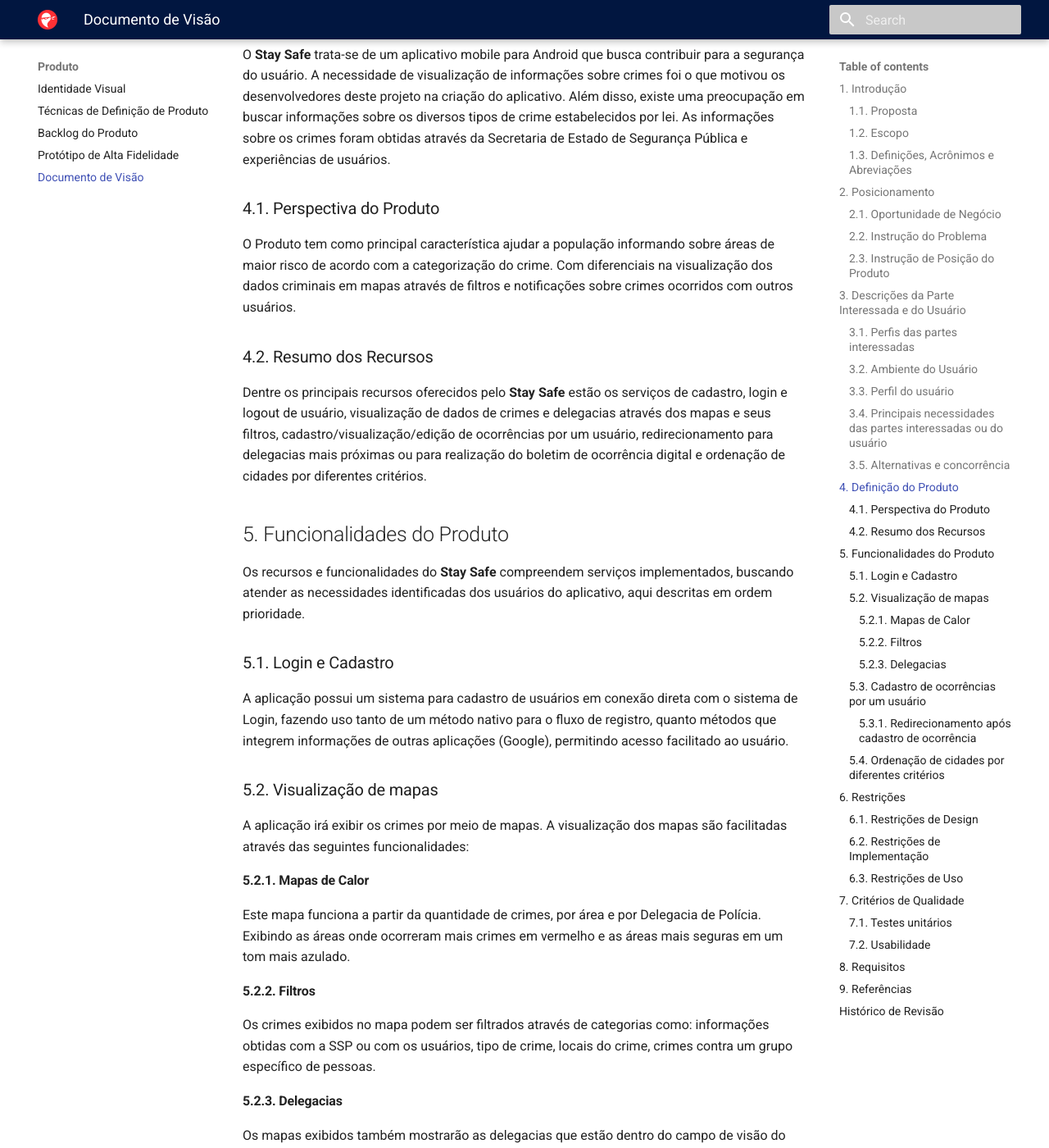
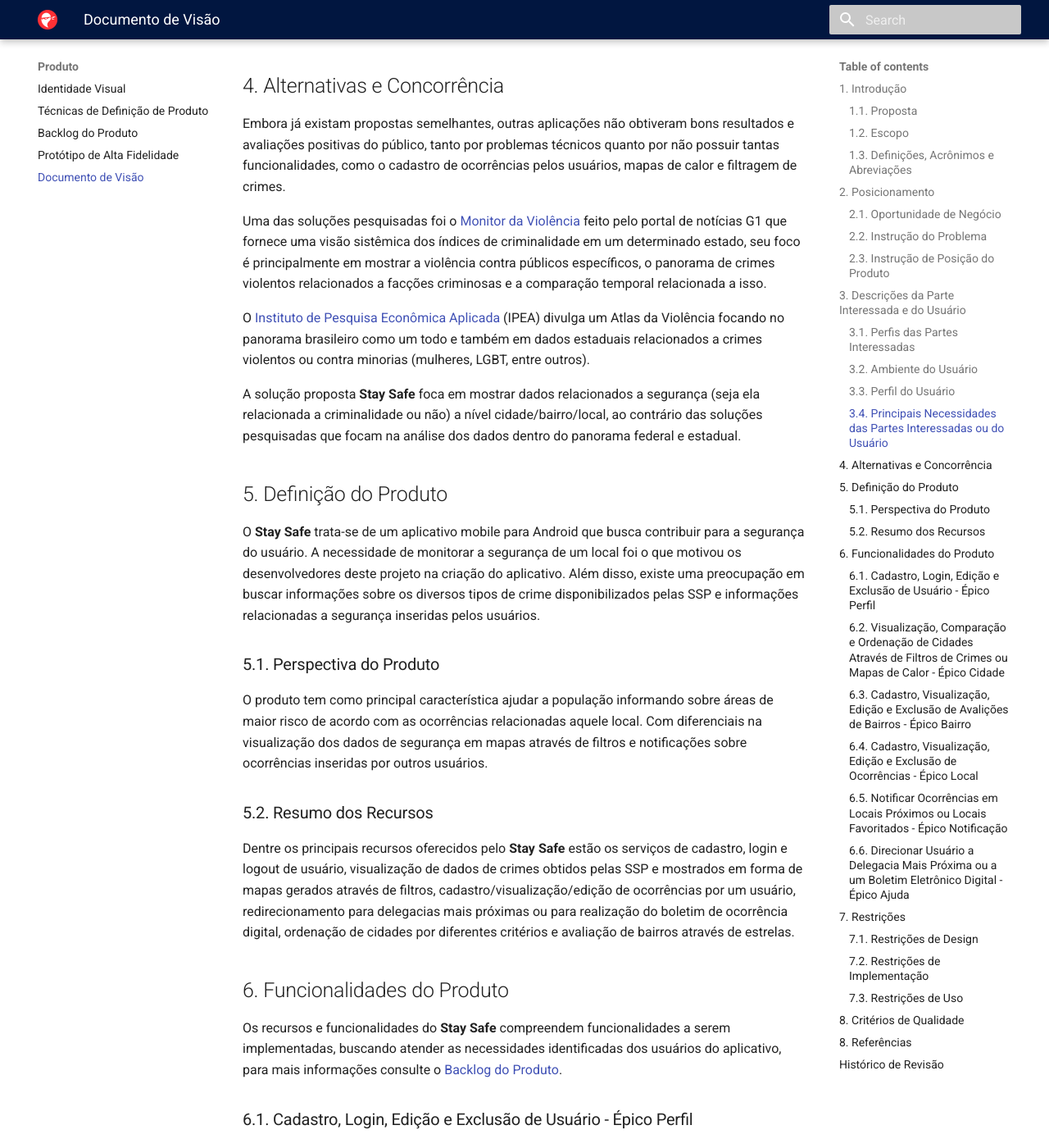
Before and after one commit to fga-eps-mds/2020.1-stay-safe-docs, an MkDocs documentation site: the page built from docs/produto/visao.md, in a window 1280 px wide and 1400 px high, scrolled down 3937 px. Shown: the whole window at 82% size. Built offline with MkDocs 1.6.1 and Material for MkDocs 9.7.7, drawn with Linux system fonts in a browser that asks for light colours; some of the changed text lies outside the part shown.

Commit message:
Update vision document.
Co-authored-by: Lucas Boaventura <lucasxboaventura@hotmail.com>
Co-authored-by: Renan Schadt <welzrenan@gmail.com>

```diff
--- a/docs/produto/visao.md
+++ b/docs/produto/visao.md
@@ -6,11 +6,11 @@
 
 ### 1.1. Proposta
 
-Este documento está organizado de acordo com a metodologia **RUP**, o *Rational Unified Process* e tem como objetivo estabelecer um posicionamento sobre a aplicação mobile **Stay Safe**, definindo detalhadamente as características da aplicação, apresentando uma visão clara dos desenvolvedores e objetivos. Para isso, serão apresentados tópicos referentes a descrição do problema a ser solucionado, posicionamento do produto em relação ao mercado, as partes interessadas e usuários, a definição do produto: funcionalidades e restrições, e requisitos para a aplicação do produto, de forma a promover um fácil entendimento do leitor, seja ele usuário ou desenvolvedor.
+Este documento está organizado de acordo com a metodologia **RUP**, o *Rational Unified Process* e tem como objetivo estabelecer um posicionamento sobre a aplicação mobile **Stay Safe**, definindo detalhadamente as características da aplicação, apresentando uma visão clara dos desenvolvedores e objetivos. Para isso, serão apresentados tópicos referentes a descrição do problema a ser solucionado, posicionamento do produto em relação ao mercado, as partes interessadas e usuários e a definição do produto: funcionalidades e restrições.
 
 ### 1.2. Escopo
 
-Este projeto tem como finalidade sistematizar e proporcionar melhor visibilidade de estatísticas relacionadas à incidência de crimes por região, de forma a facilitar a visualização pela sociedade, além de possibilitar o registro e alerta de ocorrências.
+Este projeto tem como finalidade sistematizar e proporcionar melhor visibilidade de estatísticas relacionadas à incidência de crimes por região, de forma a facilitar a visualização pela sociedade, além de possibilitar o registro, alerta de ocorrências e avaliações de bairros.
 
 ### 1.3. Definições, Acrônimos e Abreviações
 
@@ -21,149 +21,126 @@
 
 ### 2.1. Oportunidade de Negócio
 
-Com o histórico de já ter feito parte da lista dos [países mais perigosos do mundo](https://www.camara.leg.br/radio/programas/543467-brasil-e-um-dos-dez-paises-mais-violentos-do-mundo-revela-atlas-da-violencia-2018/), embora as estatísticas variem, o cenário brasileiro é sempre alarmante quando se trata de criminalidade e violência. Tendo isso em mente e com uso de dados abertos da secretaria de segurança pública, a aplicação foi pensada de modo que o usuário possa ter uma noção real da perículosidade de uma região e contribuir com a inserção de dados, caso se torne vítima ou testemunha.
+Com o histórico de já ter feito parte da lista dos [países mais perigosos do mundo](https://www.camara.leg.br/radio/programas/543467-brasil-e-um-dos-dez-paises-mais-violentos-do-mundo-revela-atlas-da-violencia-2018/), embora as estatísticas variem, o cenário brasileiro é sempre alarmante quando se trata de criminalidade e violência. Tendo isso em mente e com uso de dados abertos da secretaria de segurança pública, a aplicação foi pensada de modo que o usuário possa ter uma noção real da periculosidade de uma região e contribuir com a inserção de dados.
 
 ### 2.2. Instrução do Problema
 
-| O problema de |Não saber o grau de criminalidade em determinada região |
+| O problema de | Não saber o nível de segurança de uma determinada região |
 |----|----|
 | Afeta | Os cidadãos |
 | Cujos impactos são | O descuido ao transitar nessas regiões, facilitando a reincidência dos crimes mais comuns |
-| Uma boa solução seria | Uma aplicação que informasse os índices de criminalidade de cada região |
+| Uma boa solução seria | Uma aplicação que proporcione visibilidade de estatísticas relacionadas a segurança |
 
 ### 2.3. Instrução de Posição do Produto
 
 | Para | Os cidadãos |
 |----|----|
-| Que | Desejam manter-se informados sobre os índices de criminalidade e contribuir com as estatísticas |
+| Que | Desejam manter-se informados sobre os índices de segurança e contribuir com as estatísticas |
 | O Stay Safe | É um aplicativo mobile |
-| Que | permite que a população visualize dados da segurança pública e fornecidos pelos usuários e registre novas ocorrências |
+| Que | Permite que a população visualize dados da SSP ou fornecidos pelos usuários |
 | Diferente de | Aplicações similares que não permitem filtro de crimes e interação com os usuários |
-| Nosso produto | Oferece uma visualização em mapa com filtros e alertas sobre crimes ocorridos com usuários próximos |
+| Nosso produto | Oferece uma visualização em mapa com filtros e alertas sobre crimes ocorridos em locais próximos |
 
 ## 3. Descrições da Parte Interessada e do Usuário
 
 Esta seção fornece um perfil das partes interessadas e usuários envolvidos no projeto.
 
-### 3.1. Perfis das partes interessadas
+### 3.1. Perfis das Partes Interessadas
 
-|Representantes |Descrição |Tipo |Responsabilidades |Critério de sucesso |Envolvimento |
+| Representantes | Descrição | Tipo | Responsabilidades | Critério de sucesso | Envolvimento |
 |---- |---- |---- |---- |---- |---- |
-| Brenda Santos, Daniel Primo, Herick Portugues, Italo Alves, Lucas Boaventura, Luiz Pettengil, Tiago Samuel | Desenvolvimento de Software | Estudantes da Universidade de Brasília, cursando a disciplina de Métodos de Desenvolvimento de Software | Desenvolvimento, testes, documentação e implementação do software | Finalizar o desenvolvimento e realizar a entrega do software dentro dos prazos | Alto |
-| Renan Schadt , Sara Silva, Rossicler Júnior | Gerenciamento de Projeto | Estudantes da disciplina de Engenharia de Produto de Software da Universidade de Brasília|Gerir e dar suporte à equipe de desenvolvimento, garantindo o melhor processo para o desenvolvimento do produto | Manter a equipe focada no projeto, manter o grupo ativo nos princípios ágeis, gerência dos riscos associados ao projeto e finalizar o desenvolvimento do projeto | Alto |
+| Brenda Santos, Daniel Primo, Hérick Portugues, Ítalo Alves, Lucas Boaventura, Luiz Pettengil, Tiago Samuel | Desenvolvimento de Software | Estudantes da Universidade de Brasília, cursando a disciplina de Métodos de Desenvolvimento de Software | Desenvolvimento, testes, documentação e implementação do software | Finalizar o desenvolvimento e realizar a entrega do software dentro dos prazos | Alto |
+| Renan Schadt, Sara Silva, Rossicler Júnior | Gerenciamento de Projeto | Estudantes da disciplina de Engenharia de Produto de Software da Universidade de Brasília|Gerir e dar suporte à equipe de desenvolvimento, garantindo o melhor processo para o desenvolvimento do produto | Manter a equipe focada no projeto, manter o grupo ativo nos princípios ágeis, gerência dos riscos associados ao projeto e finalizar o desenvolvimento do projeto | Alto |
+| Hilmer Neri | Docente | Professor das disciplinas Métodos de Desenvolvimento de Software e Engenharia de Produto de Software pela Universidade de Brasília |Avaliar e orientar os estudantes de ambas as disciplinas | Avaliar o produto em sua totalidade | Alto |
 
 ### 3.2. Ambiente do Usuário
 
 A aplicação poderá ser acessada por meio de smartphones com sistema operacional Android, sendo necessário conexão com a internet para uso completo e atualizado do aplicativo.
 
-### 3.3. Perfil do usuário
+### 3.3. Perfil do Usuário
 
-|Representantes |Descrição |Tipo |Responsabilidades |Critério de sucesso |Envolvimento|
+| Representantes | Descrição | Tipo | Responsabilidades | Critério de sucesso | Envolvimento |
 |---- |---- |---- |---- |---- |---- |
-| População | Público interessado em visualizar informações referentes à criminalidade | Usuário | Utilizar a aplicação | Visualizar os dados de maneira simples e eficiente | Médio |
+| População | Público interessado em visualizar informações referentes à segurança | Usuário | Utilizar a aplicação | Visualizar os dados de maneira simples e eficiente | Médio |
 | Vítima / Testemunha | Público interessado em denunciar um crime como vítima ou testemunha | Usuário | Contribuir com a inserção de dados na aplicação | Facilitar o processo de denúncia de um crime | Alto |
 
-### 3.4. Principais necessidades das partes interessadas ou do usuário
+### 3.4. Principais Necessidades das Partes Interessadas ou do Usuário
 
-| Necessidade|Prioridade |Interesse |Solução atual |Solução proposta |
+| Necessidade | Prioridade | Interesse | Solução atual | Solução proposta |
 | ----|----|---- |---- |---- |
-| Visualizar o grau de criminalidade de uma região | Alta | Visualizar índices de criminalidade com maior praticidade | Pesquisar manualmente os dados disponibilizados pela SSP e/ou noticiários | Aplicação que permite ao usuário uma visualização eficaz dos dados de criminalidade por meio de mapas |
+| Visualizar o grau de segurança de uma região | Alta | Visualizar índices de segurança com maior praticidade | Pesquisar manualmente os dados disponibilizados pela SSP e/ou noticiários | Aplicação que permite ao usuário uma visualização eficaz dos dados de segurança por meio de mapas e filtros |
 | Auxiliar na denúncia de crimes | Alta | Guiar o usuário na denúncia de crimes | Pesquisar uma delegacia e fazer o boletim de ocorrência | Aplicação que indica e guia o usuário até a delegacia mais próxima, além de fornecer um atalho para realizar o boletim de ocorrência online |
+| Ser notificado sobre a segurança de um local | Média | Saber dos níveis de segurança do local | Pesquisar manualmente os dados em noticiários | Aplicação notifica o usuário sobre crimes em locais próximos ou perto de locais favoritados |
 
-### 3.5. Alternativas e concorrência
+## 4. Alternativas e Concorrência
 
 Embora já existam propostas semelhantes, outras aplicações não obtiveram bons resultados e avaliações positivas do público, tanto por problemas técnicos quanto por não possuir tantas funcionalidades, como o cadastro de ocorrências pelos usuários, mapas de calor e filtragem de crimes.
 
-## 4. Definição do Produto
+Uma das soluções pesquisadas foi o [Monitor da Violência](https://g1.globo.com/monitor-da-violencia/) feito pelo portal de notícias G1 que fornece uma visão sistêmica dos índices de criminalidade em um determinado estado, seu foco é principalmente em mostrar a violência contra públicos específicos, o panorama de crimes violentos relacionados a facções criminosas e a comparação temporal relacionada a isso.
 
-O **Stay Safe** trata-se de um aplicativo mobile para Android que busca contribuir para a segurança do usuário. A necessidade de visualização de informações sobre crimes foi o que motivou os desenvolvedores deste projeto na criação do aplicativo. Além disso, existe uma preocupação em buscar informações sobre os diversos tipos de crime estabelecidos por lei. As informações sobre os crimes foram obtidas através da Secretaria de Estado de Segurança Pública e experiências de usuários.
+O [Instituto de Pesquisa Econômica Aplicada](https://www.ipea.gov.br/atlasviolencia/download/27/atlas-da-violencia-2020-principais-resultados) (IPEA) divulga um Atlas da Violência focando no panorama brasileiro como um todo e também em dados estaduais relacionados a crimes violentos ou contra minorias (mulheres, LGBT, entre outros).
 
-### 4.1. Perspectiva do Produto
+A solução proposta **Stay Safe** foca em mostrar dados relacionados a segurança (seja ela relacionada a criminalidade ou não) a nível cidade/bairro/local, ao contrário das soluções pesquisadas que focam na análise dos dados dentro do panorama federal e estadual.
 
-O Produto tem como principal característica ajudar a população informando sobre áreas de maior risco de acordo com a categorização do crime. Com diferenciais na visualização dos dados criminais em mapas através de filtros e notificações sobre crimes ocorridos com outros usuários.
+## 5. Definição do Produto
 
-### 4.2. Resumo dos Recursos
+O **Stay Safe** trata-se de um aplicativo mobile para Android que busca contribuir para a segurança do usuário. A necessidade de monitorar a segurança de um local foi o que motivou os desenvolvedores deste projeto na criação do aplicativo. Além disso, existe uma preocupação em buscar informações sobre os diversos tipos de crime disponibilizados pelas SSP e informações relacionadas a segurança inseridas pelos usuários.
 
-Dentre os principais recursos oferecidos pelo **Stay Safe** estão os serviços de cadastro, login e logout de usuário, visualização de dados de crimes e delegacias através dos mapas e seus filtros, cadastro/visualização/edição de ocorrências por um usuário, redirecionamento para delegacias mais próximas ou para realização do boletim de ocorrência digital e ordenação de cidades por diferentes critérios.
+### 5.1. Perspectiva do Produto
 
-## 5. Funcionalidades do Produto
+O produto tem como principal característica ajudar a população informando sobre áreas de maior risco de acordo com as ocorrências relacionadas aquele local. Com diferenciais na visualização dos dados de segurança em mapas através de filtros e notificações sobre ocorrências inseridas por outros usuários.
 
-Os recursos e funcionalidades do **Stay Safe**  compreendem serviços implementados, buscando atender as necessidades identificadas dos usuários do aplicativo, aqui descritas em ordem prioridade.
+### 5.2. Resumo dos Recursos
 
-### 5.1. Login e Cadastro
+Dentre os principais recursos oferecidos pelo **Stay Safe** estão os serviços de cadastro, login e logout de usuário, visualização de dados de crimes obtidos pelas SSP e mostrados em forma de mapas gerados através de filtros, cadastro/visualização/edição de ocorrências por um usuário, redirecionamento para delegacias mais próximas ou para realização do boletim de ocorrência digital, ordenação de cidades por diferentes critérios e avaliação de bairros através de estrelas.
 
-A aplicação possui um sistema para cadastro de usuários em conexão direta com o sistema de Login, fazendo uso tanto de um método nativo para o fluxo de registro, quanto métodos que integrem informações de outras aplicações (Google), permitindo acesso facilitado ao usuário.
+## 6. Funcionalidades do Produto
 
-### 5.2. Visualização de mapas
+Os recursos e funcionalidades do **Stay Safe** compreendem funcionalidades a serem implementadas, buscando atender as necessidades identificadas dos usuários do aplicativo, para mais informações consulte o [Backlog do Produto](https://fga-eps-mds.github.io/2020.1-stay-safe-docs/produto/visao/).
+
+### 6.1. Cadastro, Login, Edição e Exclusão de Usuário - Épico Perfil
+
+A aplicação possui um sistema para cadastro de usuários em conexão direta com o sistema de Login.
+
+### 6.2. Visualização, Comparação e Ordenação de Cidades Através de Filtros de Crimes ou Mapas de Calor - Épico Cidade
 
 A aplicação irá exibir os crimes por meio de mapas. A visualização dos mapas são facilitadas através das seguintes funcionalidades:
 
-#### 5.2.1. Mapas de Calor
+- Mapa de calor: Funciona a partir da quantidade de crimes per capita exibindo as áreas onde ocorreram mais crimes em vermelho e as áreas mais seguras em um tom verde. Os crimes exibidos no mapa podem ser filtrados através de categorias relacionadas ao tipo de crime.
 
-Este mapa funciona a partir da quantidade de crimes, por área e por Delegacia de Polícia. Exibindo as áreas onde ocorreram mais crimes em vermelho e as áreas mais seguras em um tom mais azulado.
+### 6.3. Cadastro, Visualização, Edição e Exclusão de Avalições de Bairros - Épico Bairro
 
-#### 5.2.2. Filtros
+A aplicação possui um sistema de avaliação dos bairros, através de estrelas e características principais (positivas ou negativas).
 
-Os crimes exibidos no mapa podem ser filtrados através de categorias como:
-informações obtidas com a SSP ou com os usuários, tipo de crime, locais do crime, crimes contra um grupo específico de pessoas.
+### 6.4. Cadastro, Visualização, Edição e Exclusão de Ocorrências - Épico Local
+Possibilidade de cadastro de ocorrências por um usuário relatando o tipo de crime, horário, local, entre outras informações. Sendo esta exibida no mapa para outros usuários.
 
-#### 5.2.3. Delegacias
+### 6.5. Notificar Ocorrências em Locais Próximos ou Locais Favoritados - Épico Notificação
+A aplicação possui um sistema de notificações sobre a segurança de um local favoritado pelo usuário e sobre atualizações nos dados das secretarias.
 
-Os mapas exibidos também mostrarão as delegacias que estão dentro do campo de visão do usuário no mapa. Mostrando também informações sobre a delegacia e o seu campo de atuação.
+### 6.6. Direcionar Usuário a Delegacia Mais Próxima ou a um Boletim Eletrônico Digital - Épico Ajuda
+A aplicação pode redirecionar o usuário para uma delegacia mais próxima após o registro de uma ocorrência para a realização do Boletim de Ocorrência presencial, ou redirecionar para o Boletim Eletrônico, que pode ser realizado para crimes específicos.
 
-### 5.3. Cadastro de ocorrências por um usuário
+## 7. Restrições
+O aplicativo possui algumas restrições para uma melhor experiência do usuário, correto funcionamento do aplicativo e uso total das funcionalidades.
 
-Possibilidade de cadastro de ocorrências por um usuário relatando o tipo de crime, horário e local. Sendo esta exibido no mapa para outros usuários.
+### 7.1. Restrições de Design
 
-#### 5.3.1. Redirecionamento após cadastro de ocorrência
+O aplicativo deve ter um design de alta compreensão e acessibilidade. Para mais informações consulte o tópico [Identidade Visual](https://fga-eps-mds.github.io/2020.1-stay-safe-docs/produto/identidade/).
 
-O aplicativo pode redirecionar o usuário para uma delegacia mais próxima após o registro de uma ocorrência para a realização do Boletim de Ocorrência presencial, ou redirecionar para o eletrônico, que pode ser realizado para crimes específicos.
+### 7.2. Restrições de Implementação
 
-### 5.4. Ordenação de cidades por diferentes critérios
+O aplicativo será implementado utilizando as linguagens Python, com o framework Flask, e Javascript, com o framework React Native. Para mais informações consulte o [Documento de Arquitetura](https://fga-eps-mds.github.io/2020.1-stay-safe-docs/projeto/arquitetura/)
 
-As cidades podem ser ordenadas através de filtros escolhidos pelo usuário, como categorias de crimes ou mais Delegacias de Polícias em uma determinada de região.
+### 7.3. Restrições de Uso
 
-## 6. Restrições
+Para instalação e usabilidade do aplicativo é necessário um smartphone com o sistema operacional Android com acesso à Play Store, conexão estável de internet para uso completo e atualizado do aplicativo e acesso a localização do usuário.
 
-### 6.1. Restrições de Design
+## 8. Critérios de Qualidade
 
-O aplicativo deve ter um design de alta compreensão e acessibilidade.
+Os critérios de qualidade do produto estão definidos em um documento próprio [Plano de Gerenciamento de Qualidade](https://fga-eps-mds.github.io/2020.1-stay-safe-docs/projeto/quality/).
 
-### 6.2. Restrições de Implementação
-
-O aplicativo será implementado utilizando as linguagens Python, com o framework Flask, e Javascript, com o framework React Native.
-
-### 6.3. Restrições de Uso
-
-Para instalação e usabilidade do aplicativo é necessário um smartphone com o sistema operacional Android com acesso à Play Store, além de acesso a conexão estável de internet para uso completo e atualizado do aplicativo.
-
-## 7. Critérios de Qualidade
-
-### 7.1. Testes unitários
-
-Serão utilizados testes unitários em cada serviço criado no back-end para garantir a manutenabilidade e o alto desempenho da aplicação.
-
-### 7.2. Usabilidade
-
-O aplicativo busca obter um design intuitivo, se baseando no padrão já conhecido do Google Maps para os mapas e uma interface de fácil compreensão para o usuário.
-
-## 8. Requisitos
-
-| ID | A aplicação deve | Priorização |
-|---|---|---|
-| RF01 | Exibir estatísticas de crime dos estados de SP e DF | Must |
-| RF02 | Exibir mapa de calor de acordo com a fonte e o filtro escolhido pelo usuário | Must |
-| RF03 | Permitir cadastro e login de usuários | Must |
-| RF04 | Permitir visualização e edição do perfil | Should |
-| RF05 | Permitir cadastro de locais frequentados | Should |
-| RF06 | Permitir inserção de crime pelo usuário | Must |
-| RF07 | Fornecer dicas para o usuário quando ele registrar um crime | Could |
-| RF08 | Mostrar histórico de crimes da delegacia ou cidade escolhida | Should |
-| RF09 | Classificar cidades ou regiões usando os dados obtidos | Should |
-| RF10 | Exibir crimes registrados por usuários no mapa | Must |
-| RF11 | Notificar a ocorrência de crimes próximos | Could |
-
-## 9. Referências
+## 8. Referências
 
 IBM Knowledge Center - Documento de Visão: A estrutura de tópicos do documento de visão. Disponível em: https://www.ibm.com/support/knowledgecenter/pt-br/SSWMEQ_3.0.1/com.ibm.rational.rrm.help.doc/topics/r_vision_doc.htm. Acesso em: 19 mar. 2020;
 
@@ -185,3 +162,4 @@
 | 22/03/2020 | 1.0 | Adicionando Usabilidade e Requisitos | Brenda, Hérick, Lucas e Tiago |
 | 22/03/2020 | 1.1 | Revisando Documento | Brenda, Hérick, Lucas e Tiago |
 | 24/08/2020 | 1.2 | Revisando Documento | Hérick |
+| 07/10/2020 | 2.0 | Atualizando Documento com Alterações Feitas no Produto | Brenda, Lucas e Renan |
```
